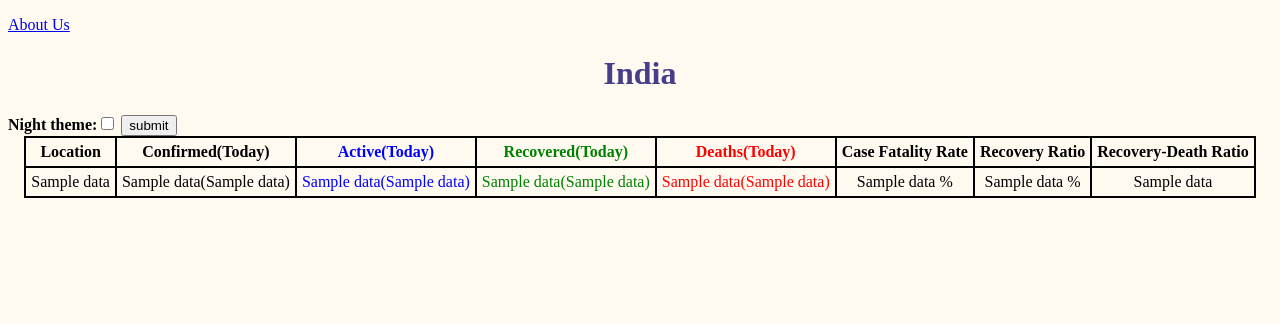
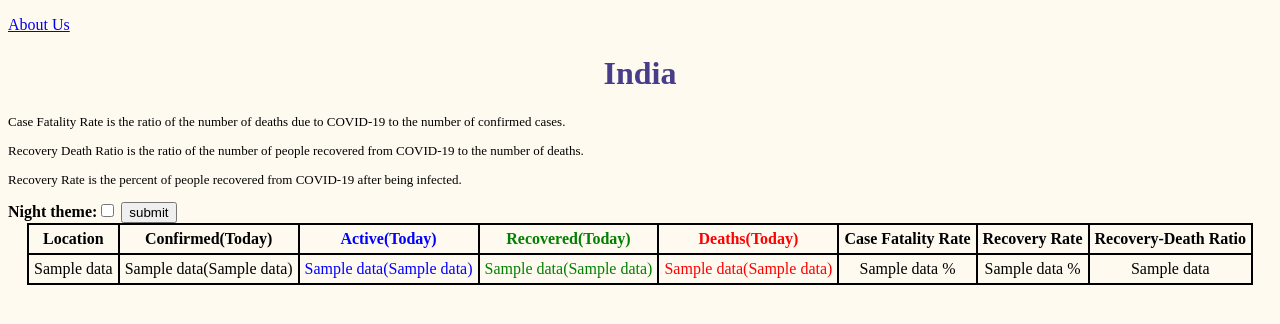
Before and after one commit to anonshubh/covid19-india, a Django app: template templates/index-light.html in a window 1280 px wide. Shown: the top 324 px of the page. Run offline with Django 3.2, Linux system fonts and the light colour scheme; tables that the repository leaves empty hold one stand-in row (values such as "Sample post"); the template is opened without the code that fills it: values that come from a table or form of the project are taken from there, most other values are stand-ins (such as "Sample title", 1, 10 or a date in 2020).

Commit message:
added explanation for cfr,rr,rdr in light mode

```diff
--- a/static/css/style-light.css
+++ b/static/css/style-light.css
@@ -43,7 +43,9 @@
 .india{
     background-color: #ded3dc;
 }
-
+.small{
+    font-size: small;
+}
 /* .toggleb{
     float: right;
 } */
--- a/templates/index-light.html
+++ b/templates/index-light.html
@@ -10,6 +10,9 @@
     <body>
         <p><a href="{% url 'about' %}">About Us</a></p>
         <h1>India</h1>
+        <p class='small'>Case Fatality Rate is the ratio of the number of deaths due to COVID-19 to the number of confirmed cases.</p>
+        <p class='small'>Recovery Death Ratio is the ratio of the number of people recovered from COVID-19 to the number of deaths.</p>
+        <p class='small'>Recovery Rate is the percent of people recovered from COVID-19 after being infected.</p>
         <div class = 'toggleb'>
             <form action="{% url 'home' %}" method="post">
                 {% csrf_token %}
@@ -30,7 +33,7 @@
                 <th class='recovered'>Recovered(Today)</th>
                 <th class='death'>Deaths(Today)</th>
                 <th>Case Fatality Rate</th>
-                <th>Recovery Ratio</th>
+                <th>Recovery Rate</th>
                 <th>Recovery-Death Ratio</th>
             </thead>
             <tbody>
```
